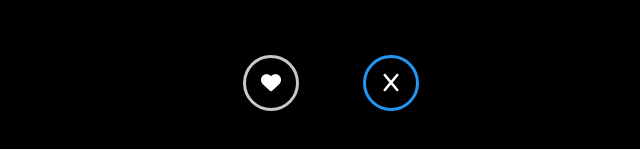
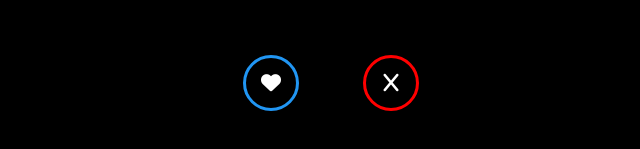
Before and after one commit to Gbemigaa/Playing-Card, a plain HTML site: page index.html in a window 1280 px wide. Shown: the part 517-666 px from the top of the page, without its empty margins (309-949 px from the left). Drawn offline with Linux system fonts and the light colour scheme.

Commit message:
button effects

```diff
--- a/assets/style.css
+++ b/assets/style.css
@@ -118,9 +118,23 @@ aspect-ratio: 5/7;
     height: 7vmin;
     width: 7vmin ;
     cursor: pointer;
+    transition: all .2s ease-in-out;
+}
+
+.card-swiper-buttons>button:hover{
+    transform: scale(1.1);
+}
+
+.card-swiper-buttons>button:active{
+    transform: translateY(4px);
 }
 
 #love-button{
     color: rba(33,150,243);
     border-color: rgb(33, 150, 243);
 }
+
+#hate-button{
+    color: white;
+    border-color: red;
+}
--- a/index.html
+++ b/index.html
@@ -37,10 +37,10 @@
     </div>
   </div>
   <div class="card-swiper-buttons">
-  <button id="hate-button">
+  <button id="love-button">
     <i class="fa-solid fa-heart"></i>
 </button>
-<button id="love-button">
+<button id="hate-button">
     <i class="fa-solid fa-x"></i>
 </button>
 </div>
```
